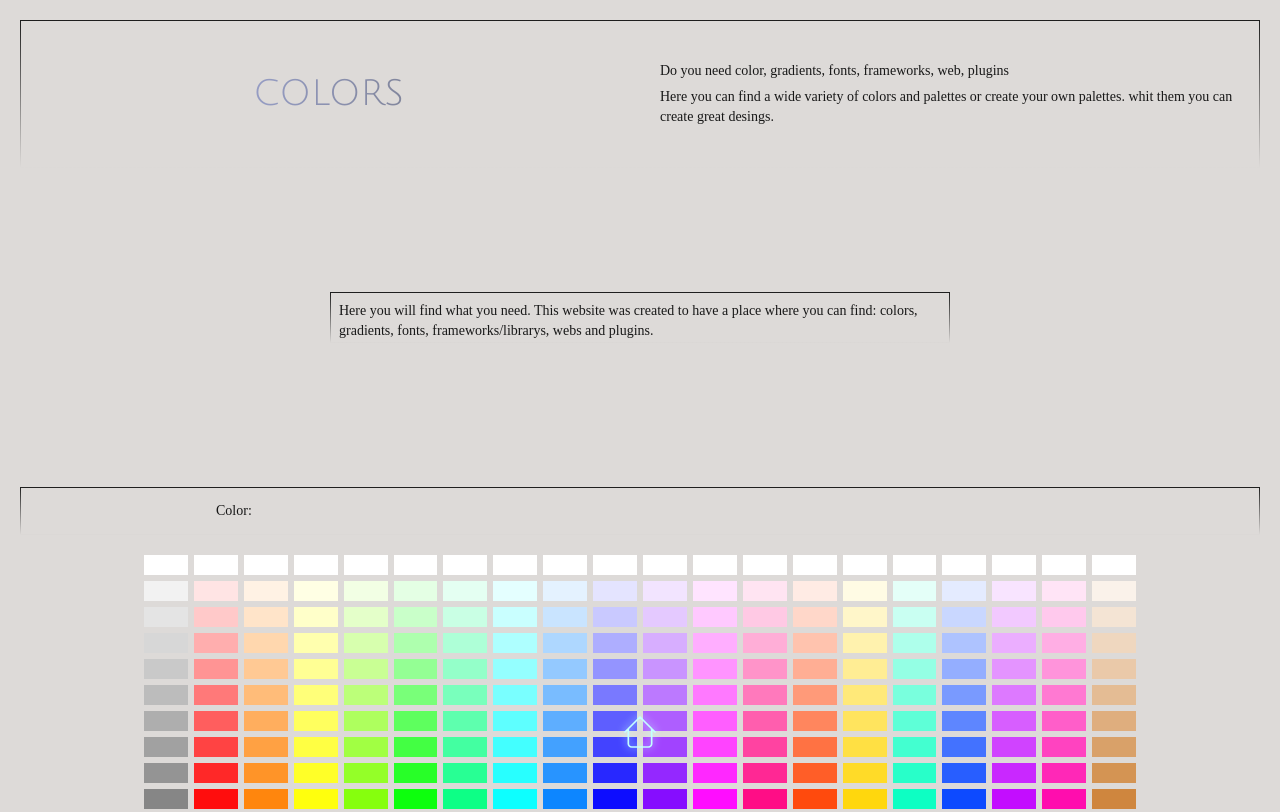
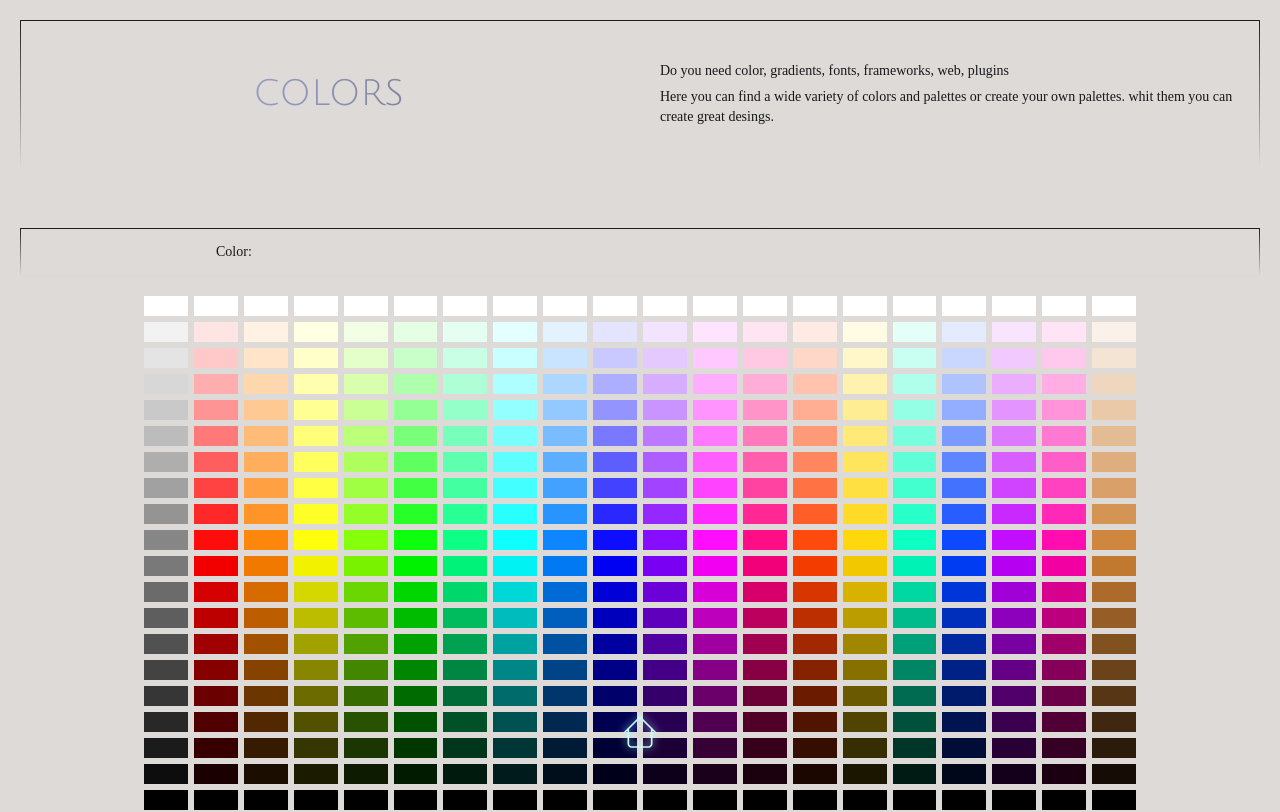
Before and after one commit to wuerion/Tools-React, a React (Vite) app: page /colorPage in a window 1280 px wide. Shown: the top 812 px of the page. Built offline with nearby package versions, Linux system fonts and the light colour scheme; a web font is replaced by a local one.

Commit message:
added setDescript for drive the status of the description

```diff
--- a/src/pages/ColorsPage.jsx
+++ b/src/pages/ColorsPage.jsx
@@ -5,9 +5,8 @@ import Palettes from "../components/SubComponents/ColorPage/Palettes/Palettes.js
 
 function ColorsPage() {
   // obtiene la funcion para actualizar el titulo del contexto
-  const { setPageTitle } = usePageTitleAndText();
-  const { setPageText } = usePageTitleAndText();
-  const { setMenuIs } = usePageTitleAndText();
+  const { setPageTitle, setPageText, setDescription, setMenuIs } =
+    usePageTitleAndText();
 
   // useEffect se ejecura cunado el componente se monta el componente
   useEffect(() => {
@@ -24,7 +23,9 @@ function ColorsPage() {
       "Here you can find a wide variety of colors and palettes or create your own palettes. whit them you can create great desings."
     );
   }, [setPageText]);
-
+  useEffect(() => {
+    setDescription(false);
+  }, [setDescription]);
   useEffect(() => {
     setMenuIs(false);
   }, [setMenuIs]);
--- a/src/pages/FontsPage.jsx
+++ b/src/pages/FontsPage.jsx
@@ -3,7 +3,8 @@ import { usePageTitleAndText } from "../context/PageTitleAndTextContext";
 import Fonts from "../components/SubComponents/FontsPage/Fonts";
 import CardFontSelect from "../components/SubComponents/FontsPage/CardFontSelect";
 function fontsPage() {
-  const { setPageTitle, setPageText, setMenuIs } = usePageTitleAndText();
+  const { setPageTitle, setPageText, setDescription, setMenuIs } =
+    usePageTitleAndText();
   useEffect(() => {
     setPageTitle("FONTS");
   }, [setPageTitle]);
@@ -12,6 +13,9 @@ function fontsPage() {
       "Here you cand find variety of fonts and try them out, choosing the one that suits you best."
     );
   }, [setPageText]);
+  useEffect(() => {
+    setDescription(false);
+  }, [setDescription]);
   useEffect(() => {
     setMenuIs(false);
   }, [setMenuIs]);
--- a/src/pages/FrameAndLibray.jsx
+++ b/src/pages/FrameAndLibray.jsx
@@ -3,7 +3,8 @@ import { usePageTitleAndText } from "../context/PageTitleAndTextContext";
 import BoxFrameLibra from "../components/SubComponents/FrameAndLibra/BoxFrameLibra";
 
 function FrameAndLibray() {
-  const { setPageTitle, setPageText, setMenuIs } = usePageTitleAndText();
+  const { setPageTitle, setPageText, setDescription, setMenuIs } =
+    usePageTitleAndText();
   useEffect(() => {
     setPageTitle("FRAMEWORKS AND LIBRARIES");
   }, [setPageTitle]);
@@ -12,6 +13,9 @@ function FrameAndLibray() {
       "Here you can find a wide variety of framework and libraries for programming or developing"
     );
   }, [setPageText]);
+  useEffect(() => {
+    setDescription(false);
+  }, [setDescription]);
   useEffect(() => {
     setMenuIs(false);
   }, [setMenuIs]);
--- a/src/pages/GradientPage.jsx
+++ b/src/pages/GradientPage.jsx
@@ -4,9 +4,8 @@ import GalleryGradients from "../components/SubComponents/GradientPage/GalleryGr
 import CreationGradients from "../components/SubComponents/GradientPage/CreationGradients";
 
 function GradientPage() {
-  const { setPageTitle } = usePageTitleAndText();
-  const { setPageText } = usePageTitleAndText();
-  const { setMenuIs } = usePageTitleAndText();
+  const { setPageTitle, setPageText, setDescription, setMenuIs } =
+    usePageTitleAndText();
   useEffect(() => {
     setPageTitle("GRADIENTS");
   }, [setPageTitle]);
@@ -15,6 +14,9 @@ function GradientPage() {
       "Here you can find a wide variety of gradients or create your own. whit wich you can create cool desings."
     );
   }, [setPageText]);
+  useEffect(() => {
+    setDescription(false);
+  }, [setDescription]);
   useEffect(() => {
     setMenuIs(false);
   }, [setMenuIs]);
--- a/src/pages/PluginsFigma.jsx
+++ b/src/pages/PluginsFigma.jsx
@@ -2,7 +2,8 @@ import React, { useEffect } from "react";
 import { usePageTitleAndText } from "../context/PageTitleAndTextContext";
 import CreateBox from "../components/SubComponents/WebsPageAndPlugins/CreateBox";
 function PluginsFigma() {
-  const { setPageTitle, setPageText, setMenuIs } = usePageTitleAndText();
+  const { setPageTitle, setPageText, setDescription, setMenuIs } =
+    usePageTitleAndText();
   useEffect(() => {
     setPageTitle("PLUGINS FIGMA");
   }, [setPageTitle]);
@@ -11,6 +12,9 @@ function PluginsFigma() {
       "Here you can find a wide variety of plugins for figma, to create a better desing"
     );
   }, [setPageText]);
+  useEffect(() => {
+    setDescription(false);
+  }, [setDescription]);
   useEffect(() => {
     setMenuIs(false);
   }, [setMenuIs]);
--- a/src/pages/Webs.jsx
+++ b/src/pages/Webs.jsx
@@ -3,7 +3,8 @@ import { usePageTitleAndText } from "../context/PageTitleAndTextContext";
 import CreateBox from "../components/SubComponents/WebsPageAndPlugins/CreateBox";
 
 function Webs() {
-  const { setPageTitle, setPageText, setMenuIs } = usePageTitleAndText();
+  const { setPageTitle, setPageText, setDescription, setMenuIs } =
+    usePageTitleAndText();
   useEffect(() => {
     setPageTitle("WEBS");
   }, [setPageTitle]);
@@ -12,6 +13,9 @@ function Webs() {
       "Here you can find a wide variety of websites for programming or developing"
     );
   }, [setPageText]);
+  useEffect(() => {
+    setDescription(false);
+  }, [setDescription]);
   useEffect(() => {
     setMenuIs(false);
   }, [setMenuIs]);
```
